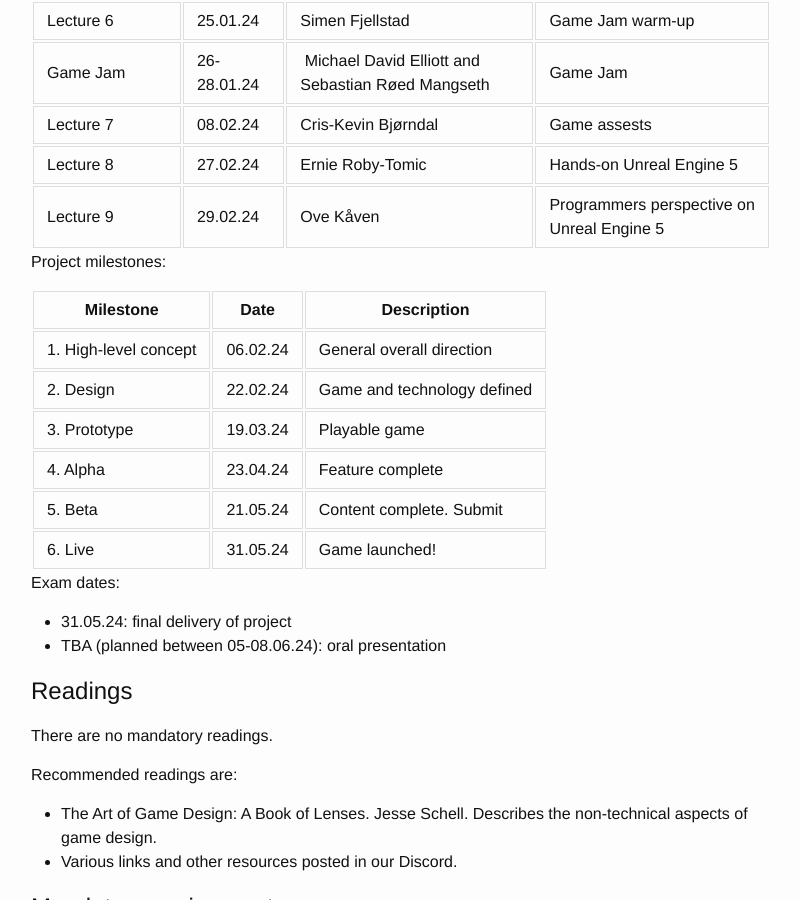
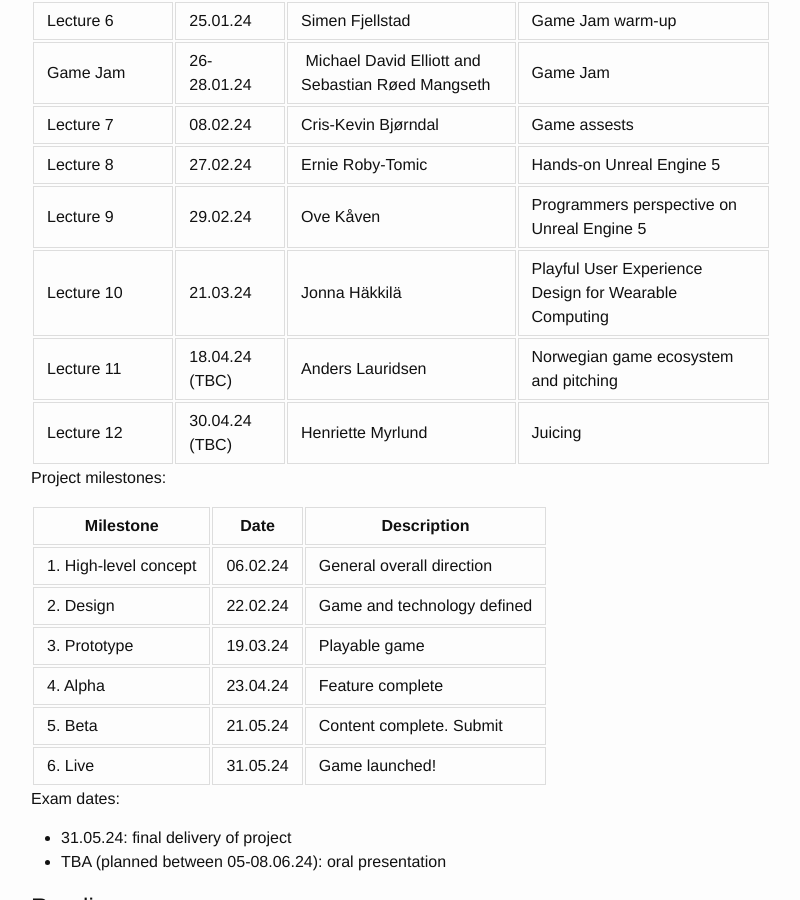
Before and after one commit to uit-gamelab-s24/uit-gamelab-s24.github.io, a Jekyll site: the page built from index.md, in a window 1280 px wide and 900 px high, scrolled down 1872 px. Shown: the whole window, without its empty margins (239-1039 px from the left). Built offline with Jekyll 4.4.1, drawn with Linux system fonts in a browser that asks for light colours; our own code applies the rules of GitHub Pages for plain Markdown files.

Commit message:
Update index.md

```diff
--- a/index.md
+++ b/index.md
@@ -51,14 +51,17 @@ In addition to being evaluated on the successful completion of the game you will
 | Kick-off                 | 09.01.24  |                   |                     |
 | Lecture 1                | 09.01.24  | Kim Daniel Arthur | Game development introduction |
 | Lecture 2                | 09.01.24  | Ismet Bachtiar    | Concept development |
-| Lecture 3                | 09.01.24  | Cris-Kevin Bjørndal | AI & game development |
+| Lecture 3                | 09.01.24  | Cris-Kevin Bjørndal  | AI & game development |
 | Lecture 4                | 09.01.24  | Kim Ruben Lockertsen | How to choose game technology |
 | Lecture 5                | 16.01.24  | Ernie Roby-Tomic  | Introduction to Unreal Engine 5 |
 | Lecture 6                | 25.01.24  | Simen Fjellstad   | Game Jam warm-up |
 | Game Jam                 | 26-28.01.24 | Michael David Elliott and  Sebastian Røed Mangseth | Game Jam |
 | Lecture 7                | 08.02.24  | Cris-Kevin Bjørndal | Game assests |
-| Lecture 8                | 27.02.24  | Ernie Roby-Tomic      | Hands-on Unreal Engine 5 |
+| Lecture 8                | 27.02.24  | Ernie Roby-Tomic    | Hands-on Unreal Engine 5 |
 | Lecture 9                | 29.02.24  | Ove Kåven           | Programmers perspective on Unreal Engine 5 |
+| Lecture 10               | 21.03.24  | Jonna Häkkilä       | Playful User Experience Design for Wearable Computing |
+| Lecture 11               | 18.04.24 (TBC) | Anders Lauridsen | Norwegian game ecosystem and pitching |
+| Lecture 12               | 30.04.24 (TBC) | Henriette Myrlund | Juicing |
 
 Project milestones:
 
```
